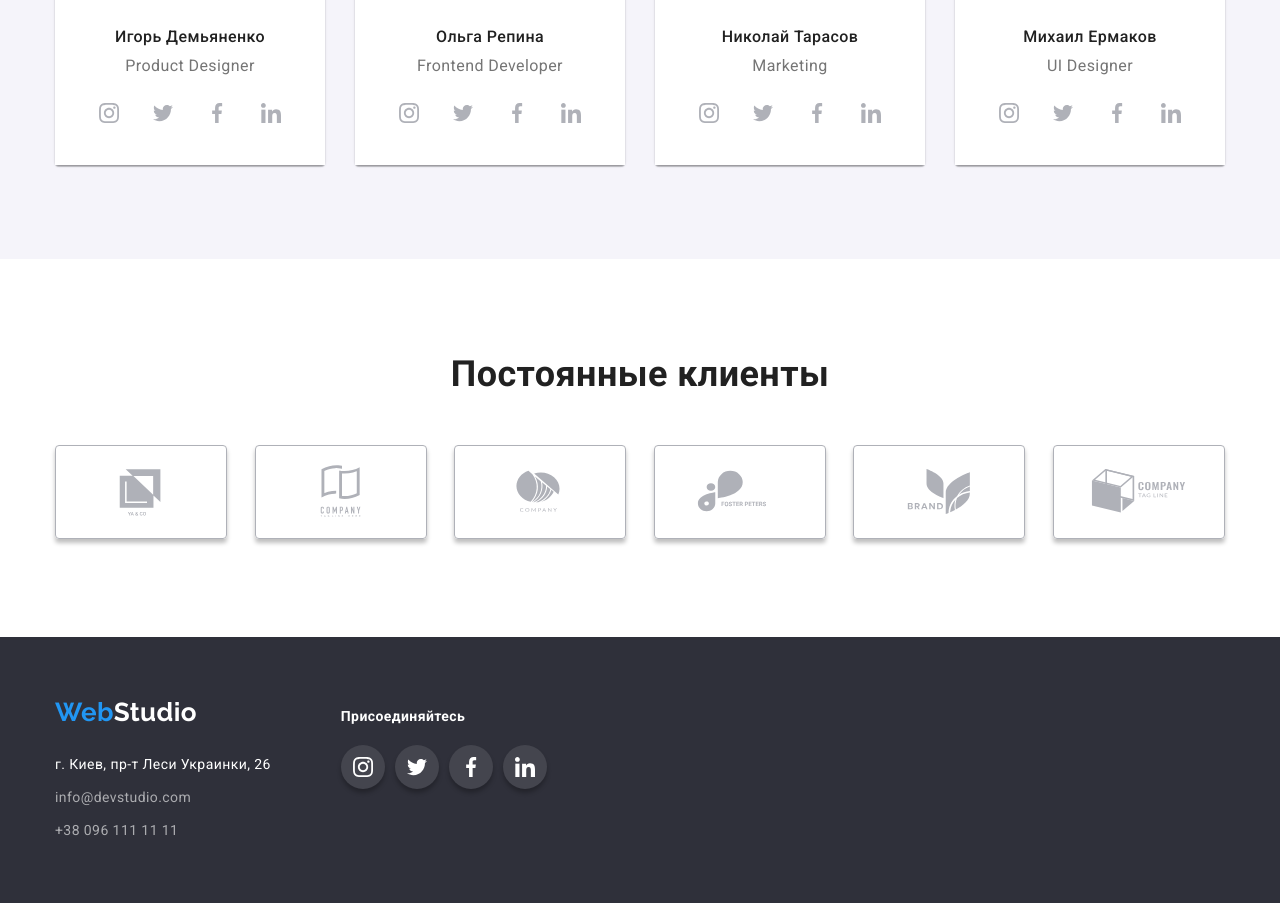
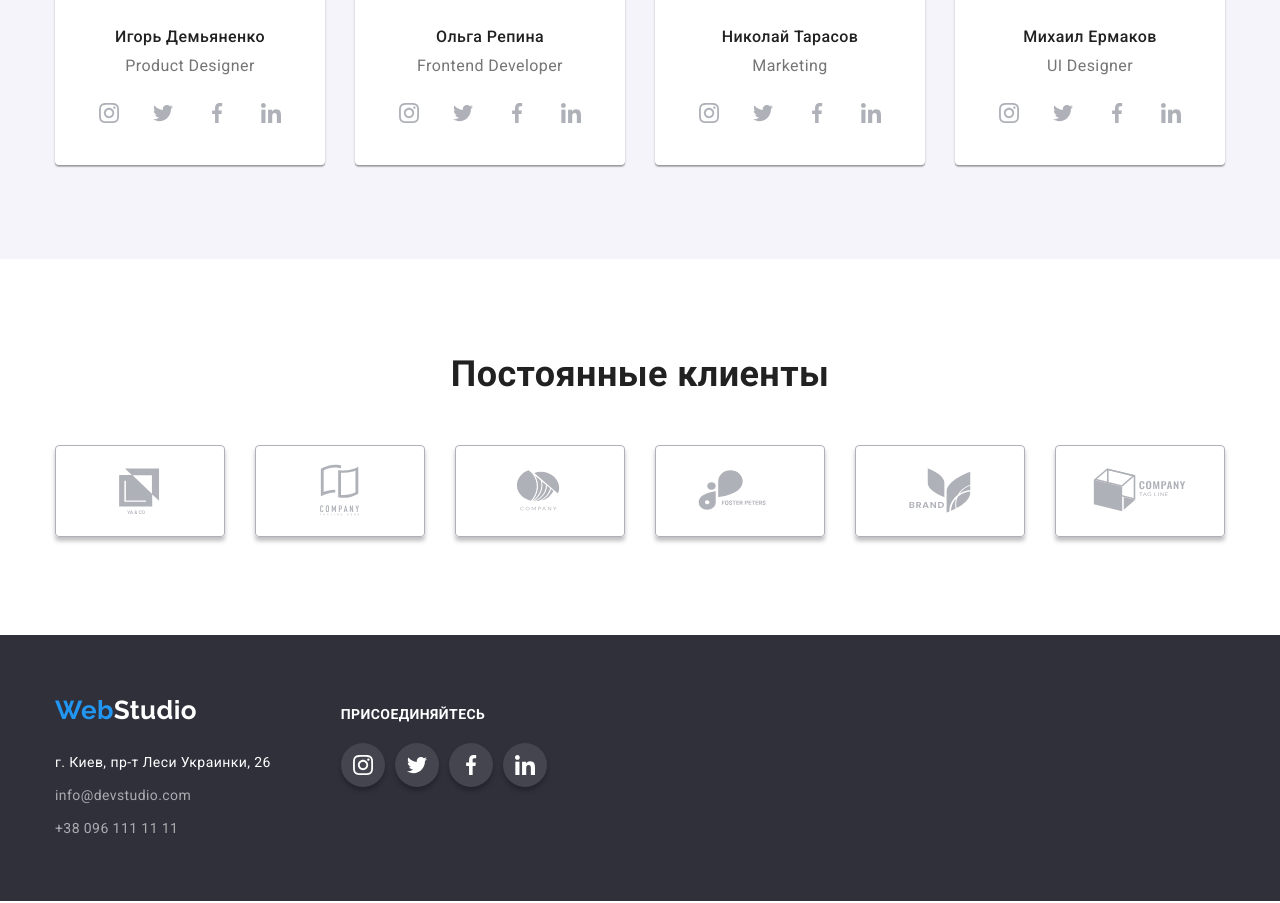
Before and after one commit to TryTooFly/goit-markup-hw-04, a plain HTML site: page index.html in a window 1280 px wide. Shown: the part 2076-2979 px from the top of the page. Drawn offline with nearby package versions, Linux system fonts and the light colour scheme.

Commit message:
dorabotka

```diff
--- a/css/styles.css
+++ b/css/styles.css
@@ -49,6 +49,7 @@ img {
   margin-right: 30px;
 }
 .list-item {
+  background-color: var(--font-color);
   margin-bottom: 0;
   box-shadow: 0px 1px 3px rgba(0, 0, 0, 0.12), 0px 1px 1px rgba(0, 0, 0, 0.14),
     0px 2px 1px rgba(0, 0, 0, 0.2);
@@ -268,6 +269,7 @@ a {
 }
 
 .section-our-team h3 {
+  margin-top: 30px;
   margin-bottom: 10px;
 
   font-weight: 500;
@@ -276,12 +278,6 @@ a {
   text-align: center;
 }
 
-.team {
-  list-style: none;
-  padding-top: 30px;
-  padding-bottom: 30px;
-  background-color: var(--font-color);
-}
 .icons-nav-team {
   display: flex;
   justify-content: center;
@@ -290,9 +286,10 @@ a {
   list-style: none;
   display: flex;
   padding-left: 0;
-
+  justify-content: center;
   margin-top: 16px;
   margin-bottom: 0;
+  margin-bottom: 30px;
 }
 .list-icons-team li:not(:last-child) {
   margin-right: 10px;
@@ -367,9 +364,15 @@ button:focus {
   margin-top: 94px;
 }
 .logo-client {
+  display: flex;
+  align-items: center;
+  justify-content: center;
   width: 170px;
   height: 92px;
   fill: #afb1b8;
+  box-shadow: 0px 4px 4px 0px rgba(0, 0, 0, 0.25);
+  border-radius: 4px;
+  border: 1px solid #afb1b8;
 }
 .list-logos {
   display: flex;
@@ -380,13 +383,8 @@ button:focus {
   margin-bottom: 98px;
   margin-top: 0;
 }
-.logo-item {
-  display: flex;
-  align-items: center;
-  justify-content: center;
-  border: 1px solid rgba(175, 177, 184, 1);
-  box-shadow: 0px 4px 4px 0px rgba(0, 0, 0, 0.25);
-  border-radius: 4px;
+.svg-logo-list:not(:last-child) {
+  margin-right: 30px;
 }
 .svg-logo {
   margin: 16px 32px;
@@ -394,7 +392,7 @@ button:focus {
 .logo-client:hover,
 .logo-client:focus {
   fill: var(--accent);
-  border: 1px solid rgba(33, 150, 243, 1);
+  border: 1px solid #2196f3;
 }
 /* footer */
 
@@ -419,8 +417,8 @@ footer {
   padding-top: 60px;
   padding-bottom: 60px;
 }
-.footer {
-  display: inline-flex;
+.footer-container {
+  display: flex;
   width: 1200px;
   justify-content: left;
   align-items: baseline;
@@ -445,6 +443,7 @@ address {
   font-style: normal;
 }
 .text-footer {
+  text-transform: uppercase;
   color: var(--font-color);
   font-weight: bold;
   font-size: 14px;
--- a/index.html
+++ b/index.html
@@ -152,50 +152,40 @@
                 alt="Игорь Демьяненко"
                 width="270"
               />
-              <div class="team">
+
               <h3>Игорь Демьяненко</h3>
               <p>Product Designer</p>
-                <div class="icons-nav-team">
+
               <ul class="list-icons-team">
                 <li>
                   <a href="https://www.instagram.com/" class="icons-team">
                     <svg class="icon-team" width="20px" height="20px">
-                          <use
-                            href="./images/symbol-defs.svg#icon-instagram"
-                          ></use>
+                      <use href="./images/symbol-defs.svg#icon-instagram"></use>
                     </svg>
                   </a>
                 </li>
                 <li>
                   <a href="https://www.twitter.com/" class="icons-team">
                     <svg class="icon-team" width="20px" height="20px">
-                          <use
-                            href="./images/symbol-defs.svg#icon-twitter"
-                          ></use>
+                      <use href="./images/symbol-defs.svg#icon-twitter"></use>
                     </svg>
                   </a>
                 </li>
                 <li>
                   <a href="https://www.facebook.com/" class="icons-team">
                     <svg class="icon-team" width="20px" height="20px">
-                          <use
-                            href="./images/symbol-defs.svg#icon-facebook"
-                          ></use>
+                      <use href="./images/symbol-defs.svg#icon-facebook"></use>
                     </svg>
                   </a>
                 </li>
                 <li>
                   <a href="https://www.linkedin.com/" class="icons-team">
                     <svg class="icon-team" width="20px" height="20px">
-                          <use
-                            href="./images/symbol-defs.svg#icon-linkedin"
-                          ></use>
+                      <use href="./images/symbol-defs.svg#icon-linkedin"></use>
                     </svg>
                   </a>
                 </li>
               </ul>
-                </div>
-              </div>
             </li>
             <li class="list-item">
               <img
@@ -203,50 +193,40 @@
                 alt="Ольга Репина"
                 width="270"
               />
-              <div class="team">
+
               <h3>Ольга Репина</h3>
               <p>Frontend Developer</p>
-                <div class="icons-nav-team">
+
               <ul class="list-icons-team">
                 <li>
                   <a href="https://www.instagram.com/" class="icons-team">
                     <svg class="icon-team" width="20px" height="20px">
-                          <use
-                            href="./images/symbol-defs.svg#icon-instagram"
-                          ></use>
+                      <use href="./images/symbol-defs.svg#icon-instagram"></use>
                     </svg>
                   </a>
                 </li>
                 <li>
                   <a href="https://www.twitter.com/" class="icons-team">
                     <svg class="icon-team" width="20px" height="20px">
-                          <use
-                            href="./images/symbol-defs.svg#icon-twitter"
-                          ></use>
+                      <use href="./images/symbol-defs.svg#icon-twitter"></use>
                     </svg>
                   </a>
                 </li>
                 <li>
                   <a href="https://www.facebook.com/" class="icons-team">
                     <svg class="icon-team" width="20px" height="20px">
-                          <use
-                            href="./images/symbol-defs.svg#icon-facebook"
-                          ></use>
+                      <use href="./images/symbol-defs.svg#icon-facebook"></use>
                     </svg>
                   </a>
                 </li>
                 <li>
                   <a href="https://www.linkedin.com/" class="icons-team">
                     <svg class="icon-team" width="20px" height="20px">
-                          <use
-                            href="./images/symbol-defs.svg#icon-linkedin"
-                          ></use>
+                      <use href="./images/symbol-defs.svg#icon-linkedin"></use>
                     </svg>
                   </a>
                 </li>
               </ul>
-                </div>
-              </div>
             </li>
             <li class="list-item">
               <img
@@ -254,50 +234,40 @@
                 alt="Николай Тарасов"
                 width="270"
               />
-              <div class="team">
+
               <h3>Николай Тарасов</h3>
               <p>Marketing</p>
-                <div class="icons-nav-team">
+
               <ul class="list-icons-team">
                 <li>
                   <a href="https://www.instagram.com/" class="icons-team">
                     <svg class="icon-team" width="20px" height="20px">
-                          <use
-                            href="./images/symbol-defs.svg#icon-instagram"
-                          ></use>
+                      <use href="./images/symbol-defs.svg#icon-instagram"></use>
                     </svg>
                   </a>
                 </li>
                 <li>
                   <a href="https://www.twitter.com/" class="icons-team">
                     <svg class="icon-team" width="20px" height="20px">
-                          <use
-                            href="./images/symbol-defs.svg#icon-twitter"
-                          ></use>
+                      <use href="./images/symbol-defs.svg#icon-twitter"></use>
                     </svg>
                   </a>
                 </li>
                 <li>
                   <a href="https://www.facebook.com/" class="icons-team">
                     <svg class="icon-team" width="20px" height="20px">
-                          <use
-                            href="./images/symbol-defs.svg#icon-facebook"
-                          ></use>
+                      <use href="./images/symbol-defs.svg#icon-facebook"></use>
                     </svg>
                   </a>
                 </li>
                 <li>
                   <a href="https://www.linkedin.com/" class="icons-team">
                     <svg class="icon-team" width="20px" height="20px">
-                          <use
-                            href="./images/symbol-defs.svg#icon-linkedin"
-                          ></use>
+                      <use href="./images/symbol-defs.svg#icon-linkedin"></use>
                     </svg>
                   </a>
                 </li>
               </ul>
-                </div>
-              </div>
             </li>
             <li class="list-item">
               <img
@@ -305,50 +275,40 @@
                 alt="Михаил Ермаков"
                 width="270"
               />
-              <div class="team">
+
               <h3>Михаил Ермаков</h3>
               <p>UI Designer</p>
-                <div class="icons-nav-team">
+
               <ul class="list-icons-team">
                 <li>
                   <a href="https://www.instagram.com/" class="icons-team">
                     <svg class="icon-team" width="20px" height="20px">
-                          <use
-                            href="./images/symbol-defs.svg#icon-instagram"
-                          ></use>
+                      <use href="./images/symbol-defs.svg#icon-instagram"></use>
                     </svg>
                   </a>
                 </li>
                 <li>
                   <a href="https://www.twitter.com/" class="icons-team">
                     <svg class="icon-team" width="20px" height="20px">
-                          <use
-                            href="./images/symbol-defs.svg#icon-twitter"
-                          ></use>
+                      <use href="./images/symbol-defs.svg#icon-twitter"></use>
                     </svg>
                   </a>
                 </li>
                 <li>
                   <a href="https://www.facebook.com/" class="icons-team">
                     <svg class="icon-team" width="20px" height="20px">
-                          <use
-                            href="./images/symbol-defs.svg#icon-facebook"
-                          ></use>
+                      <use href="./images/symbol-defs.svg#icon-facebook"></use>
                     </svg>
                   </a>
                 </li>
                 <li>
                   <a href="https://www.linkedin.com/" class="icons-team">
                     <svg class="icon-team" width="20px" height="20px">
-                          <use
-                            href="./images/symbol-defs.svg#icon-linkedin"
-                          ></use>
+                      <use href="./images/symbol-defs.svg#icon-linkedin"></use>
                     </svg>
                   </a>
                 </li>
               </ul>
-                </div>
-              </div>
             </li>
           </ul>
         </div>
@@ -358,58 +318,46 @@
           <h2 class="section-title">Постоянные клиенты</h2>
           <ul class="list-logos">
             <li class="svg-logo-list">
-              <div class="logo-item">
               <a href="/" class="logo-client">
                 <svg width="106px" height="60px" class="svg-logo">
                   <use href="./images/symbol-defs.svg#icon-Logo1"></use>
                 </svg>
               </a>
-              </div>
             </li>
             <li class="svg-logo-list">
-              <div class="logo-item">
               <a href="/" class="logo-client">
                 <svg width="106px" height="60px" class="svg-logo">
                   <use href="./images/symbol-defs.svg#icon-Logo2"></use>
                 </svg>
               </a>
-              </div>
             </li>
             <li class="svg-logo-list">
-              <div class="logo-item">
               <a href="/" class="logo-client">
                 <svg width="106px" height="60px" class="svg-logo">
                   <use href="./images/symbol-defs.svg#icon-Logo3"></use>
                 </svg>
               </a>
-              </div>
             </li>
             <li class="svg-logo-list">
-              <div class="logo-item">
               <a href="/" class="logo-client">
                 <svg width="106px" height="60px" class="svg-logo">
                   <use href="./images/symbol-defs.svg#icon-Logo4"></use>
                 </svg>
               </a>
-              </div>
             </li>
             <li class="svg-logo-list">
-              <div class="logo-item">
               <a href="/" class="logo-client">
                 <svg width="106px" height="60px" class="svg-logo">
                   <use href="./images/symbol-defs.svg#icon-Logo5"></use>
                 </svg>
               </a>
-              </div>
             </li>
             <li class="svg-logo-list">
-              <div class="logo-item">
               <a href="/" class="logo-client">
                 <svg width="106px" height="60px" class="svg-logo">
                   <use href="./images/symbol-defs.svg#icon-Logo6"></use>
                 </svg>
               </a>
-              </div>
             </li>
           </ul>
         </div>
@@ -417,8 +365,7 @@
     </main>
     <!--Футер-->
     <footer>
-      <div class="container">
-        <div class="footer">
+      <div class="container footer-container">
         <div class="nav-footer">
           <a href="/" class="logo logo-footer"
             >Web<span class="accent-footer">Studio</span></a
@@ -482,7 +429,6 @@
           </ul>
         </div>
       </div>
-      </div>
     </footer>
   </body>
 </html>
```
Also changed, not shown: portfolio.html (+1 -3 lines). Lines whose indentation alone changed are shown as unchanged.
